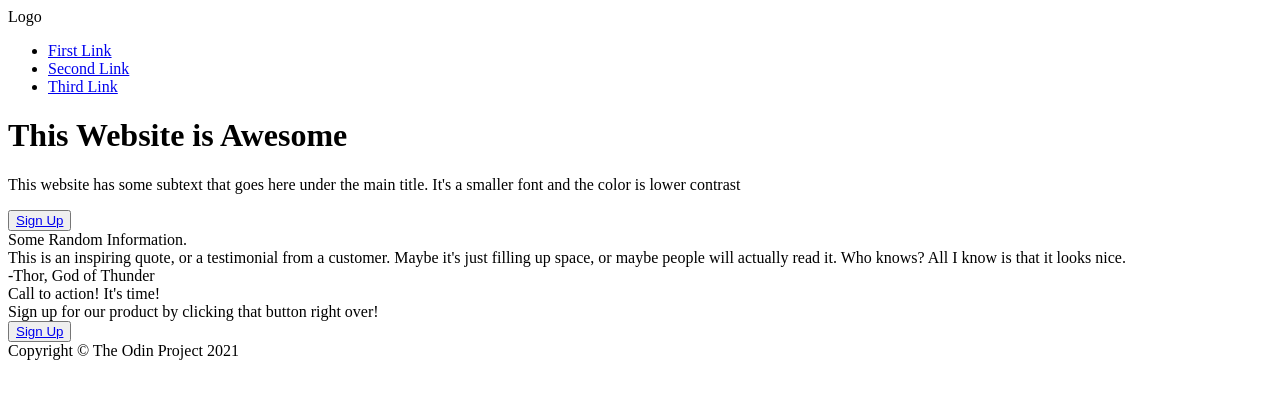
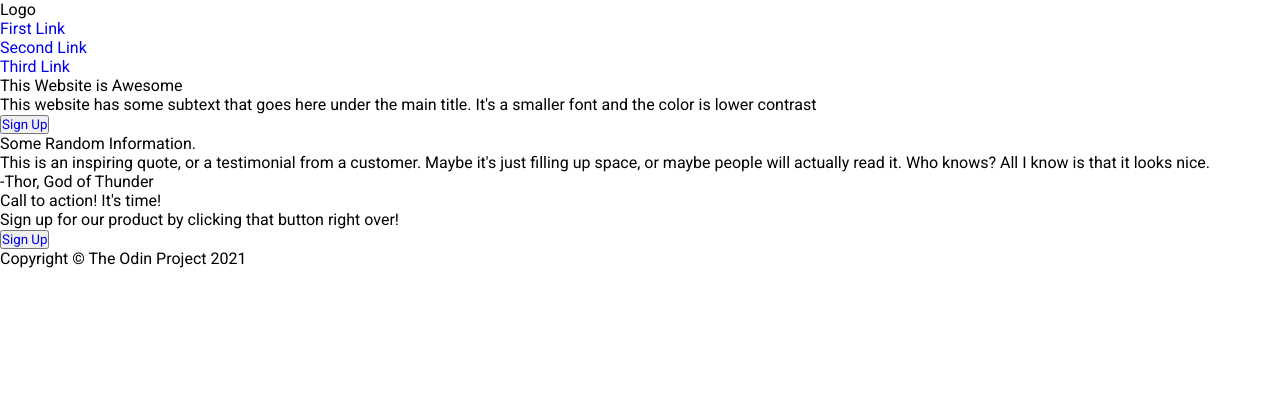
Before and after one commit to ForkFiesta/odin-landing-page-2, a plain HTML site: page index.html in a window 1280 px wide. Drawn offline with Linux system fonts and the light colour scheme.

Commit message:
Create CSS and included google import for roboto

```diff
--- a/index.html
+++ b/index.html
@@ -3,6 +3,7 @@
 <head>
     <meta charset="UTF-8">
     <meta name="viewport" content="width=device-width, initial-scale=1.0">
+    <link rel="stylesheet" href="style.css">
     <title>Landing Page</title>
 </head>
 <body>
@@ -16,8 +17,8 @@
             </ul>
         </div>
         <div class="hero">
-            <h1 class="hero-main-text">This Website is Awesome</h1>
-            <p class="hero-secondary-text">This website has some subtext that goes here under the main title. It's a smaller font and the color is lower contrast</p>
+            <div class="hero-main-text">This Website is Awesome</div>
+            <div class="hero-secondary-text">This website has some subtext that goes here under the main title. It's a smaller font and the color is lower contrast</p>
             <div class="button">
                 <button><a href="#">Sign Up</a></button>
             </div>
--- /dev/null
+++ b/style.css
@@ -0,0 +1,38 @@
+/* colors and font styles
+font used
+Roboto
+dark background color (hero and footer)
+#1F2937
+Hero Main text ("this website is awesome")
+48px #F9FAF8 weight: 900
+Hero Secondary text, Header Link Text 18px #E5E7EB
+Header Logo Text
+24px #F9FAF8
+Button color, call to action background color
+#3882F6
+information header text
+36px #1F2937 weight: 900
+Quote section background color
+#E5E7EB
+Quote text
+36px light italic #1F2937 */
+
+@import url(https://fonts.googleapis.com/css?family=Roboto:100,100italic,300,300italic,regular,italic,500,500italic,700,700italic,900,900italic);
+*{
+    /* box-sizing: border-box; */
+    padding: 0;
+    margin: 0;
+    font-family: Roboto, sans-serif;
+}
+
+a {
+    text-decoration: none;
+}
+
+ul {
+    list-style: none;
+}
+
+h1 {
+
+}
```
